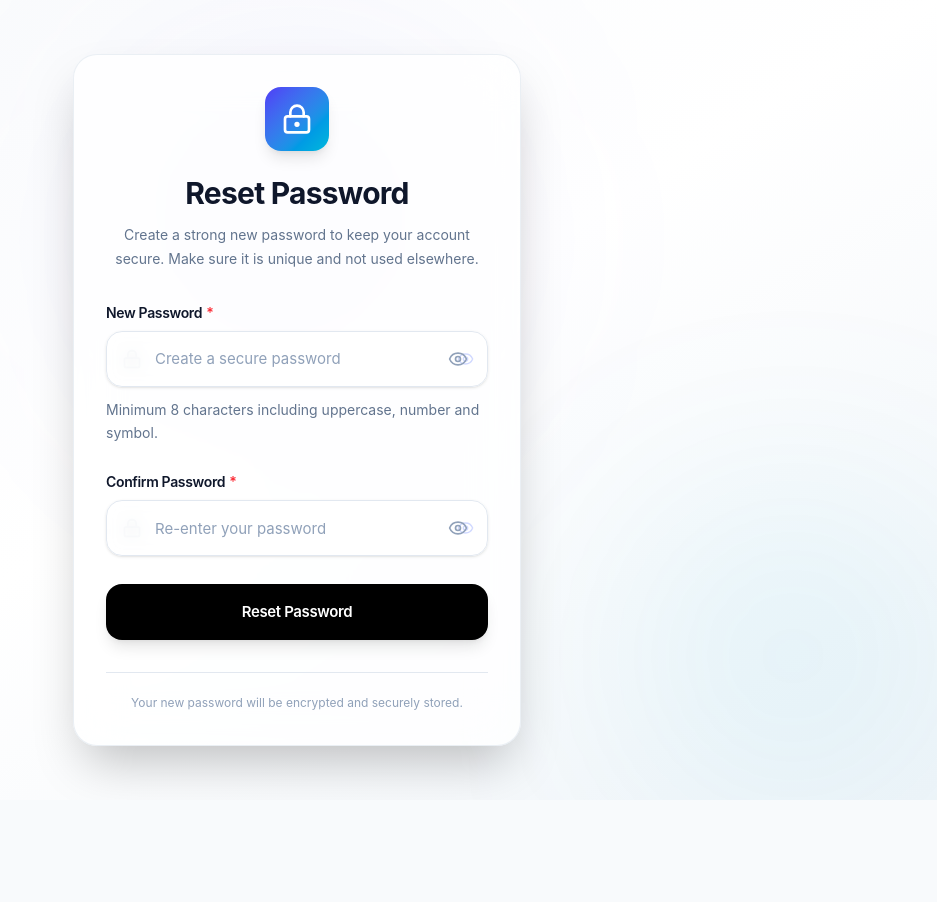
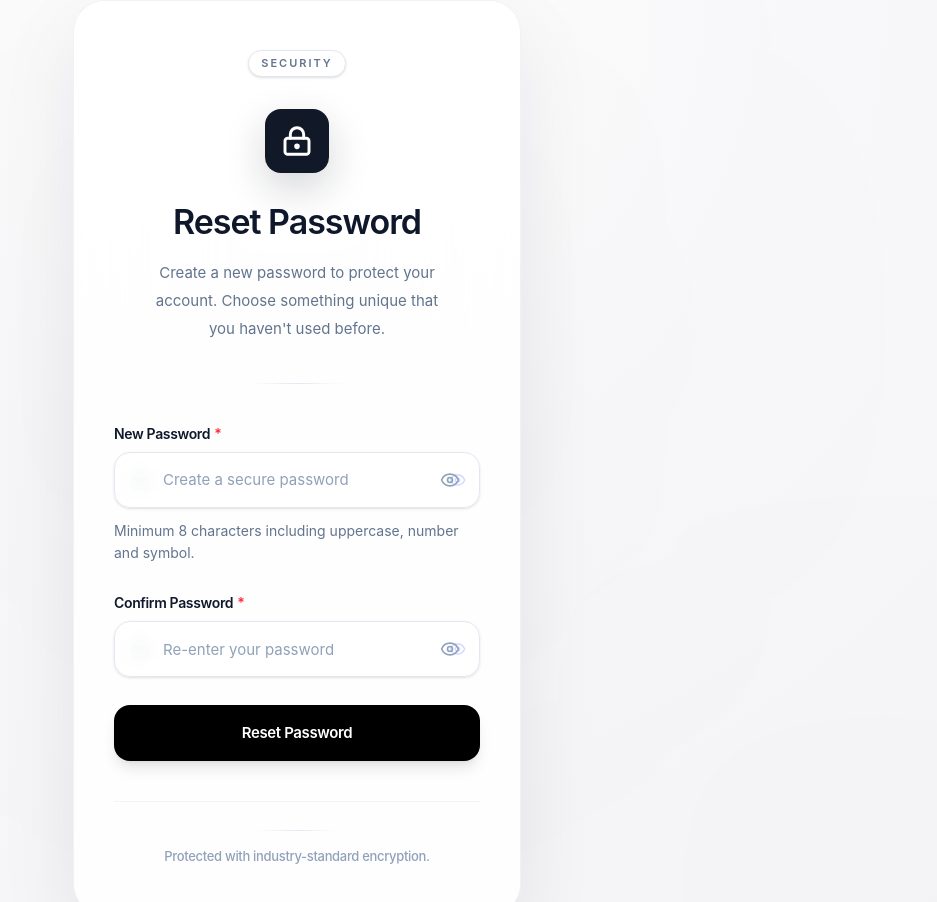
Before and after one commit to nitishchahal/NexusERP, a React (Vite) app in the folder frontend/: page /reset-password in a window 1280 px wide. Shown: the top 902 px of the page, without its empty margins (343-1280 px from the left). Before the commit the page ends 800 px from the top, so only its background shows below. Built offline with nearby package versions, Linux system fonts and the light colour scheme.

Commit message:
Reset Password Page

```diff
--- a/frontend/src/modules/auth/pages/ResetPasswordPage.tsx
+++ b/frontend/src/modules/auth/pages/ResetPasswordPage.tsx
@@ -4,40 +4,122 @@ import { ResetPasswordForm } from "../components";
 
 const ResetPasswordPage = () => {
   return (
-    <div className="relative flex min-h-screen items-center justify-center overflow-hidden bg-gradient-to-br from-slate-50 via-white to-slate-100 px-4">
+    <div className="relative flex min-h-screen items-center justify-center overflow-hidden bg-[#F5F5F7] px-6">
 
-      {/* Background Glow */}
-      <div className="absolute left-1/2 top-20 h-80 w-80 -translate-x-1/2 rounded-full bg-indigo-500/10 blur-[120px]" />
-      <div className="absolute bottom-0 right-0 h-72 w-72 rounded-full bg-cyan-500/10 blur-[120px]" />
+      {/* Ambient Background */}
+      <div className="absolute inset-0 bg-[radial-gradient(circle_at_top,#FFFFFF_0%,#F8F8FA_45%,#F5F5F7_100%)]" />
 
-      <Card className="relative w-full max-w-md overflow-hidden rounded-3xl border border-slate-200/70 bg-white/80 shadow-2xl backdrop-blur-xl">
-        <CardContent className="space-y-8 p-8">
+      <div className="absolute left-1/2 top-0 h-[650px] w-[650px] -translate-x-1/2 rounded-full bg-black/[0.025] blur-[180px]" />
+
+      <div className="absolute bottom-[-180px] right-[-150px] h-[420px] w-[420px] rounded-full bg-black/[0.02] blur-[170px]" />
+
+      {/* Card */}
+      <Card
+        className="
+          relative
+          w-full
+          max-w-md
+          rounded-[32px]
+          border
+          border-black/[0.05]
+          bg-white/88
+          shadow-[0_30px_80px_rgba(15,23,42,0.08)]
+          backdrop-blur-3xl
+          transition-all
+          duration-500
+        "
+      >
+        <CardContent className="px-10 py-12">
 
           {/* Header */}
           <div className="text-center">
 
-            <div className="mx-auto mb-6 flex h-16 w-16 items-center justify-center rounded-2xl bg-gradient-to-br from-indigo-600 to-cyan-500 text-white shadow-lg">
-              <LockKeyhole className="h-8 w-8" />
+            <span
+              className="
+                inline-flex
+                rounded-full
+                border
+                border-slate-200
+                bg-white
+                px-3
+                py-1
+                text-[11px]
+                font-semibold
+                uppercase
+                tracking-[0.18em]
+                text-slate-500
+                shadow-sm
+              "
+            >
+              Security
+            </span>
+
+            <div
+              className="
+                mx-auto
+                mt-8
+                flex
+                h-16
+                w-16
+                items-center
+                justify-center
+                rounded-2xl
+                bg-[#111827]
+                text-white
+                shadow-[0_15px_40px_rgba(17,24,39,0.18)]
+                transition-transform
+                duration-300
+                hover:scale-105
+              "
+            >
+              <LockKeyhole className="h-8 w-8" strokeWidth={2.2} />
             </div>
 
-            <h1 className="text-3xl font-bold tracking-tight text-slate-900">
+            <h1
+              className="
+                mt-8
+                text-[34px]
+                font-semibold
+                leading-none
+                tracking-[-0.03em]
+                text-slate-900
+              "
+            >
               Reset Password
             </h1>
 
-            <p className="mt-3 text-sm leading-6 text-slate-500">
-              Create a strong new password to keep your account secure.
-              Make sure it is unique and not used elsewhere.
+            <p
+              className="
+                mx-auto
+                mt-5
+                max-w-[300px]
+                text-[15px]
+                leading-7
+                text-slate-500
+              "
+            >
+              Create a new password to protect your account.
+              Choose something unique that you haven't used before.
             </p>
+          </div>
+
+          {/* Divider */}
+          <div className="my-10 flex justify-center">
+            <div className="h-px w-24 bg-gradient-to-r from-transparent via-slate-200 to-transparent" />
           </div>
 
           {/* Form */}
           <ResetPasswordForm />
 
           {/* Footer */}
-          <div className="border-t border-slate-200 pt-5 text-center">
-            <p className="text-xs leading-5 text-slate-400">
-              Your new password will be encrypted and securely stored.
+          <div className="mt-10 border-t border-slate-100 pt-7 text-center">
+
+            <div className="mx-auto mb-4 h-px w-20 bg-gradient-to-r from-transparent via-slate-200 to-transparent" />
+
+            <p className="text-[13px] font-medium tracking-tight text-slate-400">
+              Protected with industry-standard encryption.
             </p>
+
           </div>
 
         </CardContent>
```
